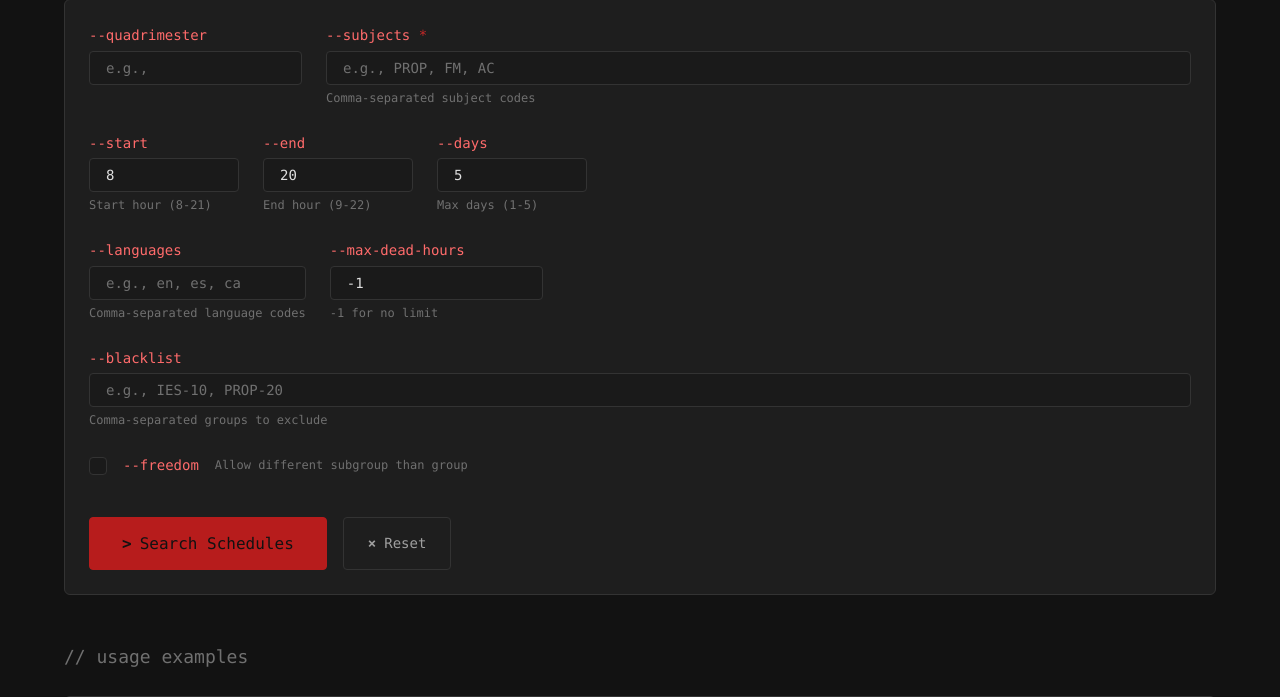
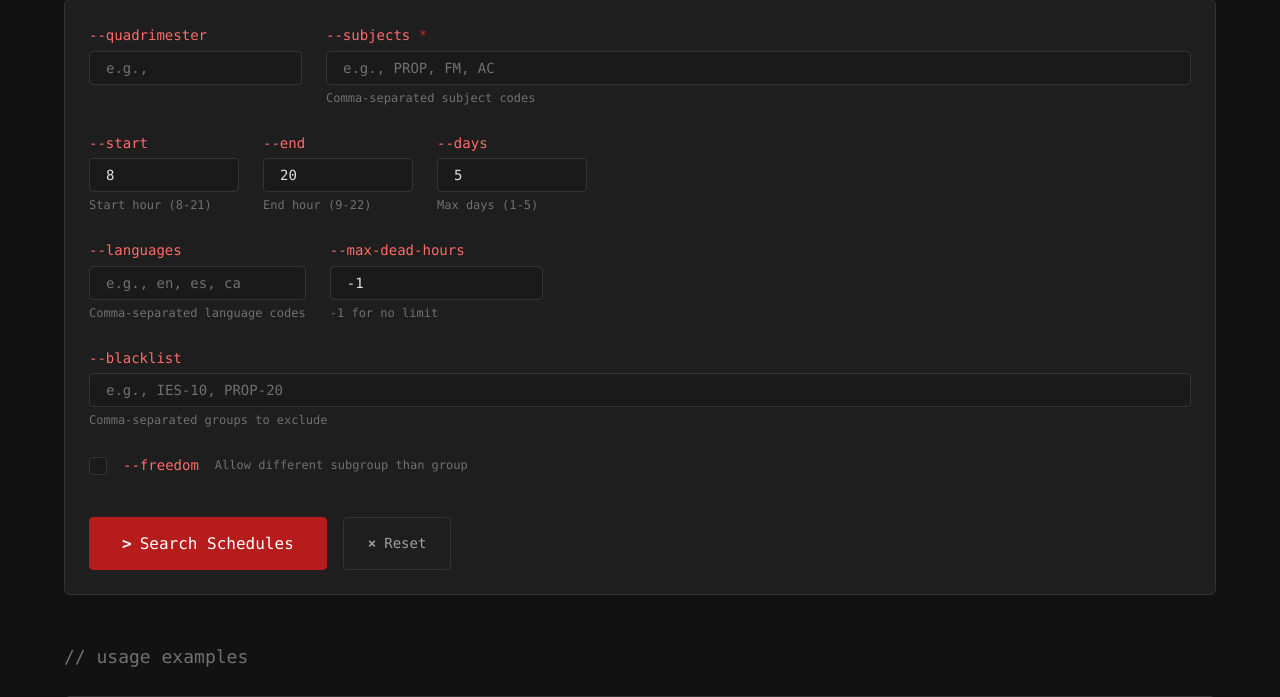
Before and after one commit to zVictorium/FIB-Manager, a Flask app: template src/app/web/templates/search.html in a window 1280 px wide. Shown: the part 213-910 px from the top of the page. Run offline with Flask 2, Linux system fonts and the light colour scheme; the template is opened without the code that fills it, so the values that code supplies are empty.

Commit message:
Update button text color to white for better visibility

```diff
--- a/src/app/web/static/css/style.css
+++ b/src/app/web/static/css/style.css
@@ -583,13 +583,13 @@
 .btn-primary {
     background-color: var(--accent-primary);
     border-color: var(--accent-primary);
-    color: var(--bg-primary);
+    color: #ffffff;
 }
 
 .btn-primary:hover {
     background-color: var(--accent-secondary);
     border-color: var(--accent-secondary);
-    color: var(--bg-primary);
+    color: #ffffff;
 }
 
 .btn-secondary {
```
